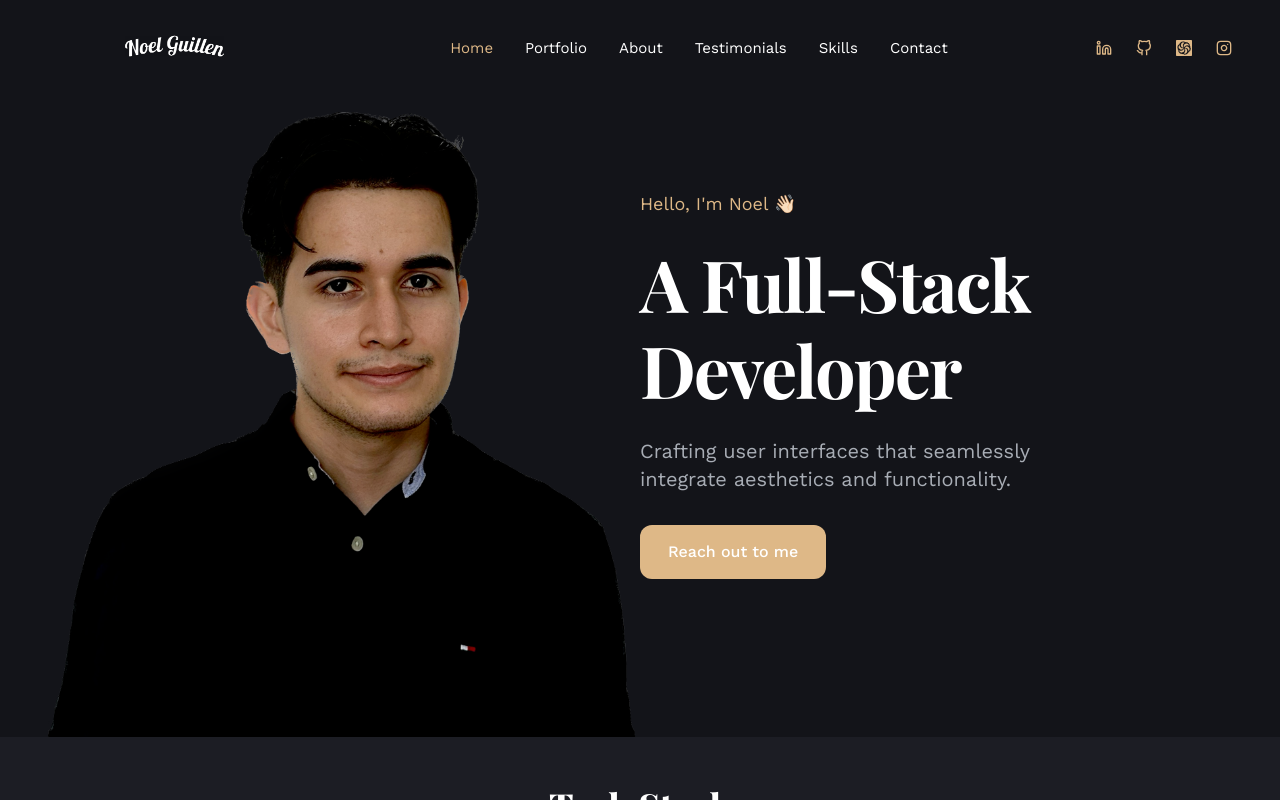
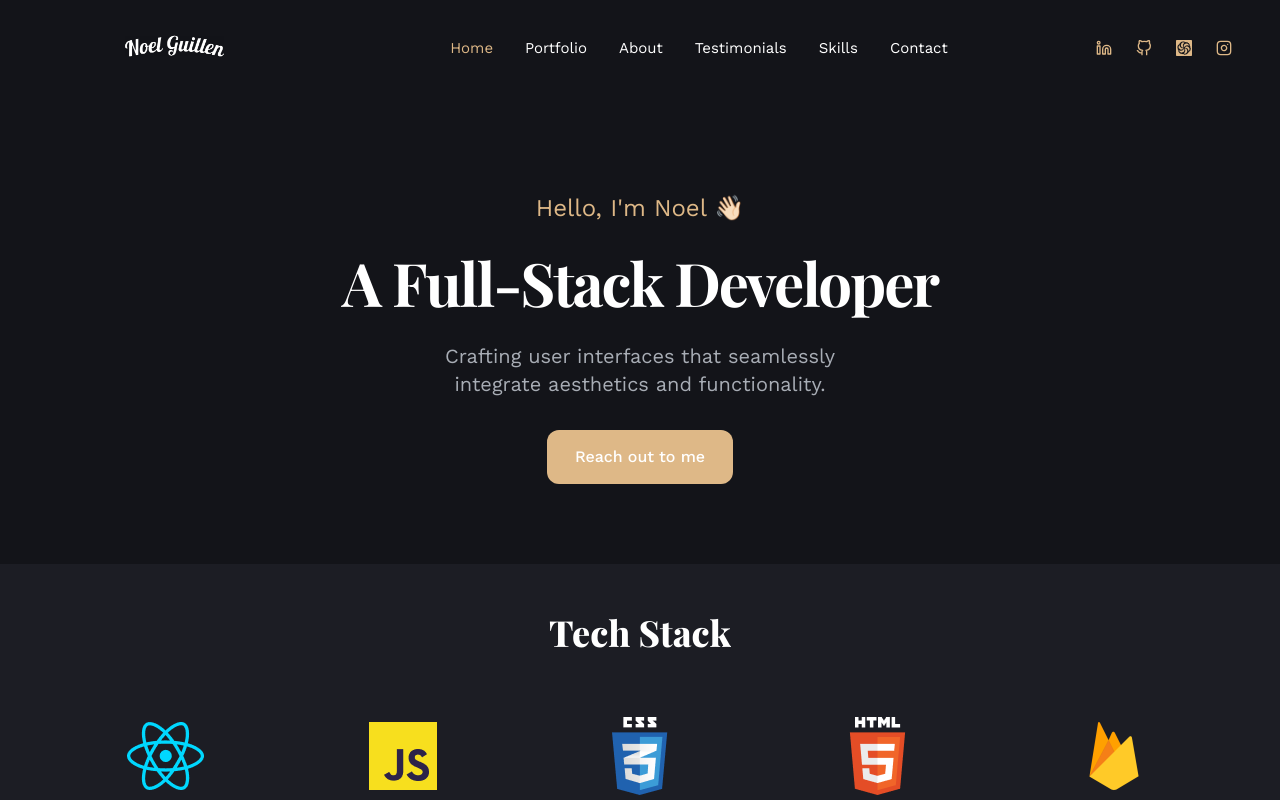
Before and after one commit to 1uckyswish/Personal-Portfolio-Project, a React (Create React App) app: page / in a window 1280 px wide. Shown: the top 800 px of the page. Built offline with nearby package versions, Linux system fonts and the light colour scheme; a web font is replaced by a local one.

Commit message:
added new changes till new photo

```diff
--- a/src/Components/Hero.js
+++ b/src/Components/Hero.js
@@ -7,19 +7,16 @@ function Hero() {
   return (
     <section id='home' className='1g:h-[85vh] flex items-center bg-tertiary lg:bg-cover lg:bg-center lg:bg-no-repeat py-32 lg:py-0 overflow-hidden'>
       <div className="container mx-auto h-full">
-        <div className="flex items-center h-full pt-8">
+        <div className="flex items-center h-full py-8">
         {/* left side */}
-      <div className="hidden lg:flex flex-1 justify-end items-end h-full">
-  <img src={noelImg} alt='profile-picture' className="max-w-full max-h-full pt-20" />
-</div>
         {/*right side */}
-        <div className="flex-1 flex flex-col items-center lg:items-start">
-          <p className='text-lg text-accent mb-[22px]'>Hello, I'm Noel 👋🏻</p>
-            <h1 className='text-4xl leading-[44px] md:text-5xl md:leading-tight lg:text-7xl lg:leading-[1.2] font-bold md:tracking-[-2px]
+        <div className="flex-1 flex flex-col items-center mt-40 sm:mb-12 sm:mb-12">
+          <p className='text-2xl text-accent mb-[22px]'>Hello, I'm Noel 👋🏻</p>
+            <h1 className='text-4xl leading-[44px] md:text-5xl md:leading-tight lg:text-6xl lg:leading-[1.2] font-bold md:tracking-[-2px]
           lg:text-left text-center lg:text-left md:text-center @screen (max-width: 400px)'>
           A Full-Stack Developer
         </h1>
-          <p className='pt-4 pb-8 md:pt-6 md-pb-12 max-w-[480px] text-xl text-center lg:text-left'>
+          <p className='pt-4 pb-8 md:pt-6 md-pb-12 max-w-[480px] text-xl text-center lg:text-center'>
           Crafting user interfaces that seamlessly integrate aesthetics and functionality.
           </p>
           <button className='btn btn-md bg-accent hover:bg-accent-hover md:btn-lg transition-all rounded-xl'><Link to="https://www.linkedin.com/in/noel-guillen-blas-b63353257/">Reach out to me</Link></button>
@@ -31,3 +28,6 @@ function Hero() {
 }
 
 export default Hero
+{/*   <div className="hidden lg:flex flex-1 justify-end items-end h-full">
+  <img src={noelImg} alt='profile-picture' className="max-w-full max-h-full pt-20" />
+</div> */}
```
